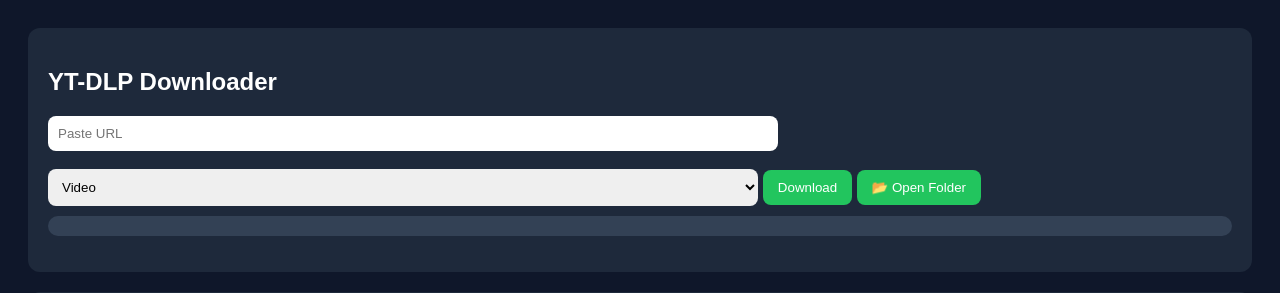
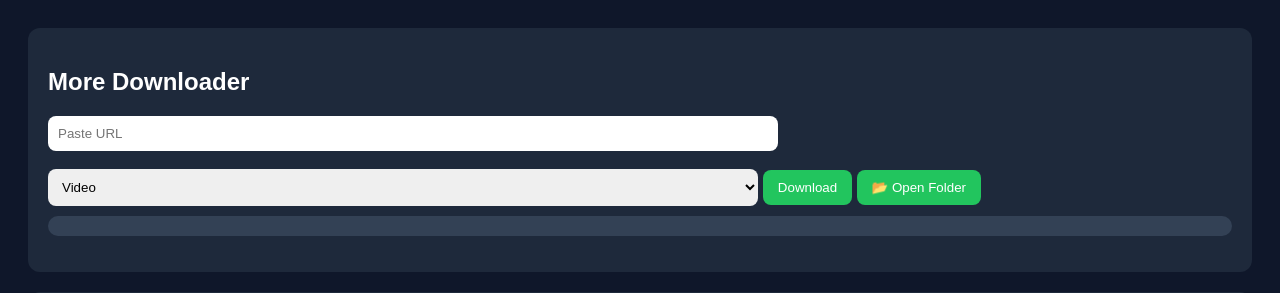
Before and after one commit to dinesh-more/more-downloader, a Flask app: page / in a window 1280 px wide. Shown: the top 293 px of the page. Run offline with Flask 3, Linux system fonts and the light colour scheme; data that the repository does not hold is empty; parts of the project's set-up code (start-up, migrations or seed data) failed here and were passed over.

Commit message:
added Dockerfile and some improvements

```diff
--- a/app.py
+++ b/app.py
@@ -25,9 +25,12 @@ def save_history(entry):
 
 
 def get_history():
-    if os.path.exists(HISTORY_FILE):
-        with open(HISTORY_FILE, "r") as f:
-            return json.load(f)
+    try:
+        if os.path.exists(HISTORY_FILE):
+            with open(HISTORY_FILE, "r") as f:
+                return json.load(f)
+    except:
+        return []
     return []
 
 
@@ -149,3 +152,4 @@ def download():
 
 if __name__ == "__main__":
     app.run(debug=True)
+    os.makedirs(DOWNLOAD_PATH, exist_ok=True)
--- a/templates/index.html
+++ b/templates/index.html
@@ -1,7 +1,7 @@
 <!DOCTYPE html>
 <html>
 <head>
-<title>yt-dlp-downloader</title>
+<title>more-downloader</title>
 
 <style>
 body {
@@ -63,7 +63,7 @@ button:hover {
 <body>
 
 <div class="card">
-<h2>YT-DLP Downloader</h2>
+<h2>More Downloader</h2>
 
 <input id="url" placeholder="Paste URL" onblur="loadPreview()">
 <br><br>
```
Also changed, not shown: README.md, 1 other file.
